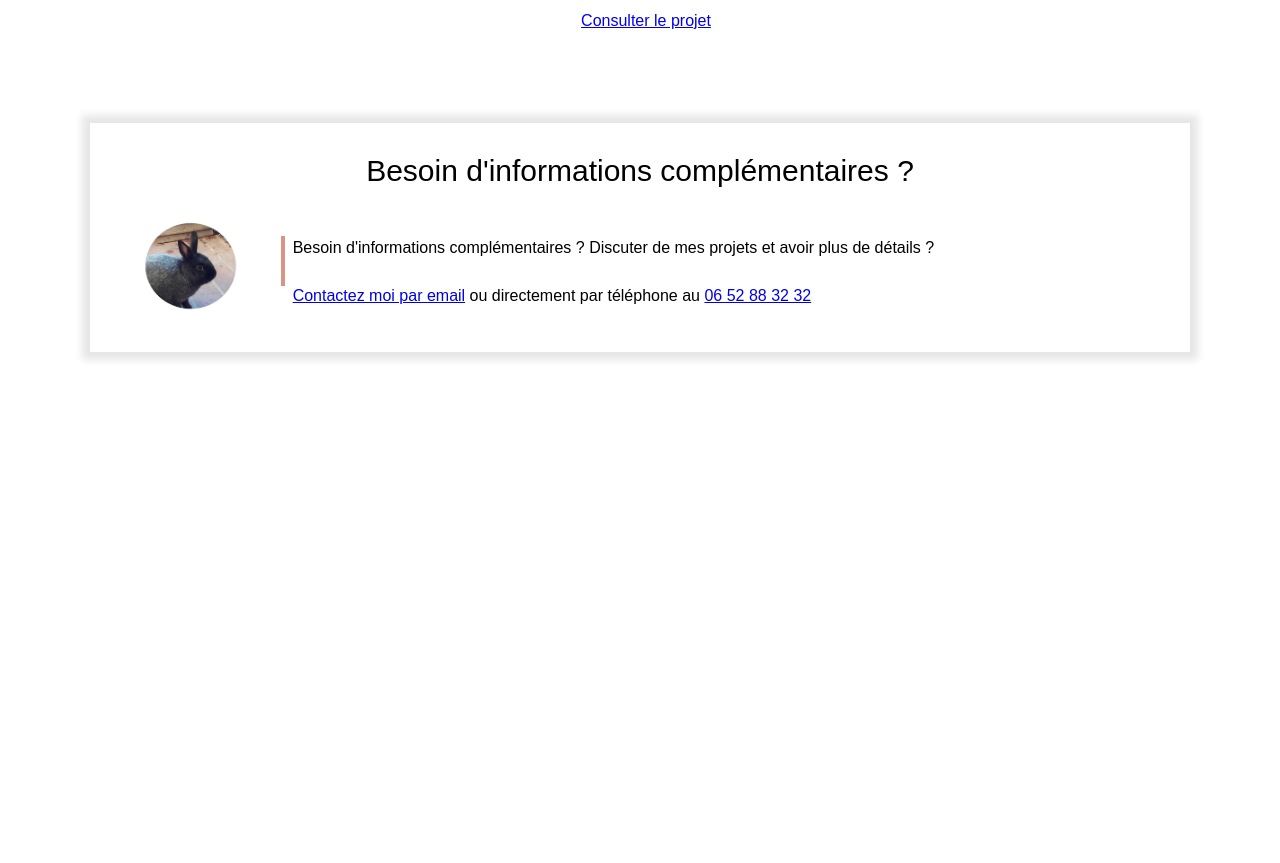
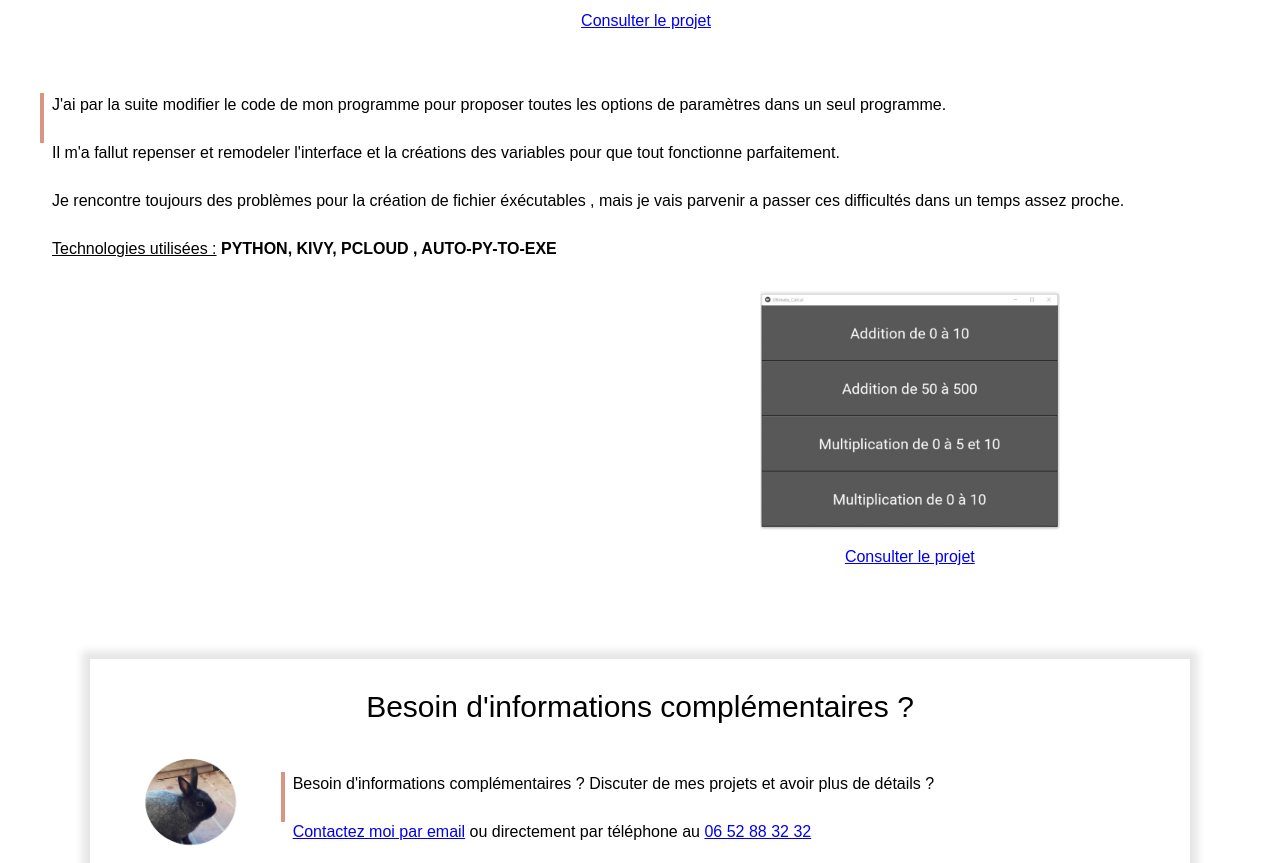
Before and after one commit to mathloss/site_personnel_2, a plain HTML site: page portfolio-application-addition.html in a window 1280 px wide. Shown: the part 1018-1881 px from the top of the page. Before the commit the page ends 1438 px from the top, so only its background shows below. Drawn offline with Linux system fonts and the light colour scheme.

Commit message:
Add files via upload

```diff
--- a/portfolio-application-addition.html
+++ b/portfolio-application-addition.html
@@ -50,6 +50,26 @@
         </div>
     </div>
 
+    <div class="section">
+        <div class="texte-avec-ligne-verticale">
+            <p>
+                J'ai par la suite modifier le code de mon programme pour proposer toutes les options de paramètres dans un seul programme.
+                <br><br>
+                Il m'a fallut repenser et remodeler l'interface et la créations des variables pour que tout fonctionne parfaitement.
+                <br><br>
+                Je rencontre toujours des problèmes pour la création de fichier éxécutables , mais je vais parvenir a passer ces difficultés dans un temps assez proche.
+                <br><br>
+                <u>Technologies utilisées :</u> <b>PYTHON, KIVY, PCLOUD , AUTO-PY-TO-EXE</b>
+
+            </p>
+            <div style="text-align: center; margin-top: 30px; margin-left: 60%">
+                <a href="https://u.pcloud.link/publink/show?code=kZbRqDXZfX9z9zt7qBj3BoUsC04giucqMlG7"><img class="portfolio" src="ultok.jpg"></a>
+                <a style="display: block; margin-top: 8px;" href="https://u.pcloud.link/publink/show?code=kZbRqDXZfX9z9zt7qBj3BoUsC04giucqMlG7">Consulter le projet</a>
+            </div>
+        </div>
+    </div>
+
+
     <!-- FRAME -->
         <iframe src="contact-frame.html" scrolling="no"/>
 </body>
```
Also changed, not shown: ultok.jpg (added).
